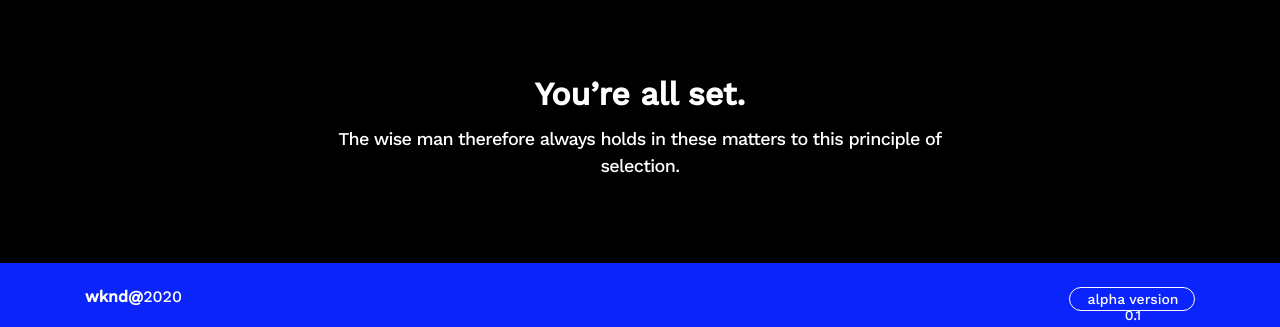
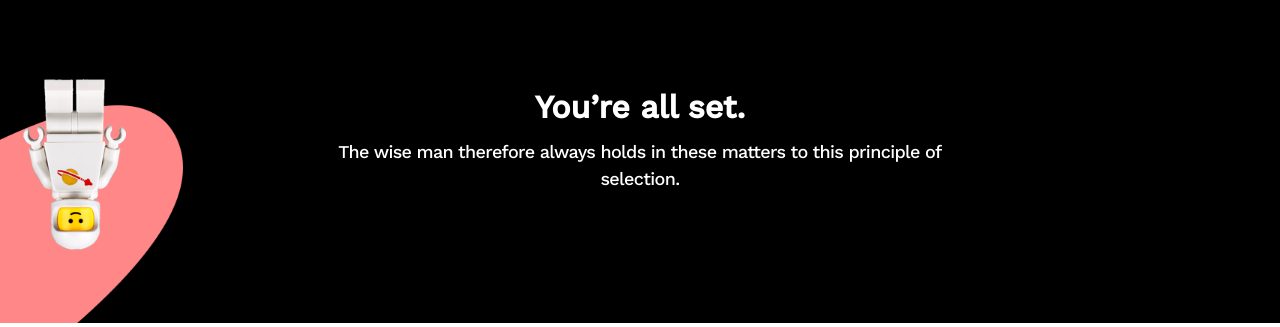
Before and after one commit to abamakbar07/weekend, a React (Create React App) app: page / in a window 1280 px wide. Shown: the part 2114-2441 px from the top of the page. Built offline with nearby package versions, Linux system fonts and the light colour scheme.

Commit message:
restyle submain: for youre all set Component

```diff
--- a/src/App.js
+++ b/src/App.js
@@ -1,5 +1,6 @@
 import './App.css';
 import "bootstrap/dist/css/bootstrap.min.css";
+import lego3 from './assets/lego3/group-3.png'
 import Footer from './pages/Footer';
 import Header from './pages/Header';
 import Submain from './pages/Submain';
@@ -27,6 +28,7 @@ function App() {
         "Unless you have a truly unique product, it will be very hard to differentiate and gain brand traction",
     },
   ];
+
   return (
     <div className="App">
       <Header />
@@ -50,11 +52,12 @@ function App() {
       <Helptips />
 
       <Submain
+        image={lego3}
         title="You’re all set."
         content="The wise man therefore always holds in these matters to this principle of selection."
       />
 
-      <Footer />
+      {/* <Footer /> */}
     </div>
   );
 }
--- a/src/pages/SubMain.jsx
+++ b/src/pages/SubMain.jsx
@@ -13,6 +13,7 @@ const Submain = (props) => {
                {props.content}
             </div>
          </Col>
+         <img className="Legoimage" src={props.image} width={183} />
       </div>
    )
 }
--- a/src/styles/submain.css
+++ b/src/styles/submain.css
@@ -1,8 +1,15 @@
 .Submain {
+   position: relative;
    background: var(--bgsecond);
    font-stretch: normal;
    font-style: normal;
    padding-bottom: 67px;
+}
+
+.Submain .Legoimage {
+   position: absolute;
+   left: 0;
+   bottom: 0;
 }
 
 .Submain .Title {
@@ -17,6 +24,7 @@
 
 .Submain .Content {
    width: 619px;
+   height: 135px;
    font-size: 18px;
    font-weight: normal;
    line-height: 1.5;
@@ -41,4 +49,8 @@
    .Submain .Title {
       text-align: left;
    }
+
+   .Submain .Legoimage {
+      position: relative;
+   }
 }
```
